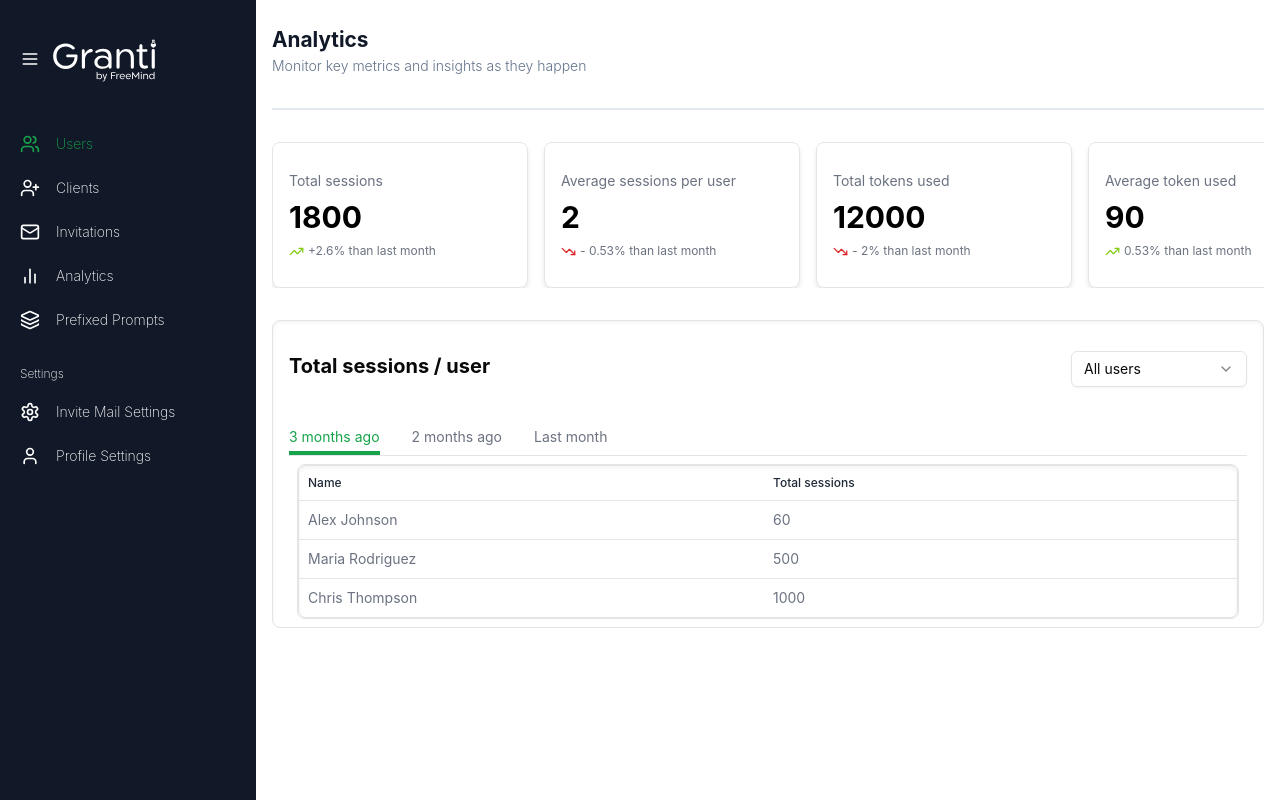
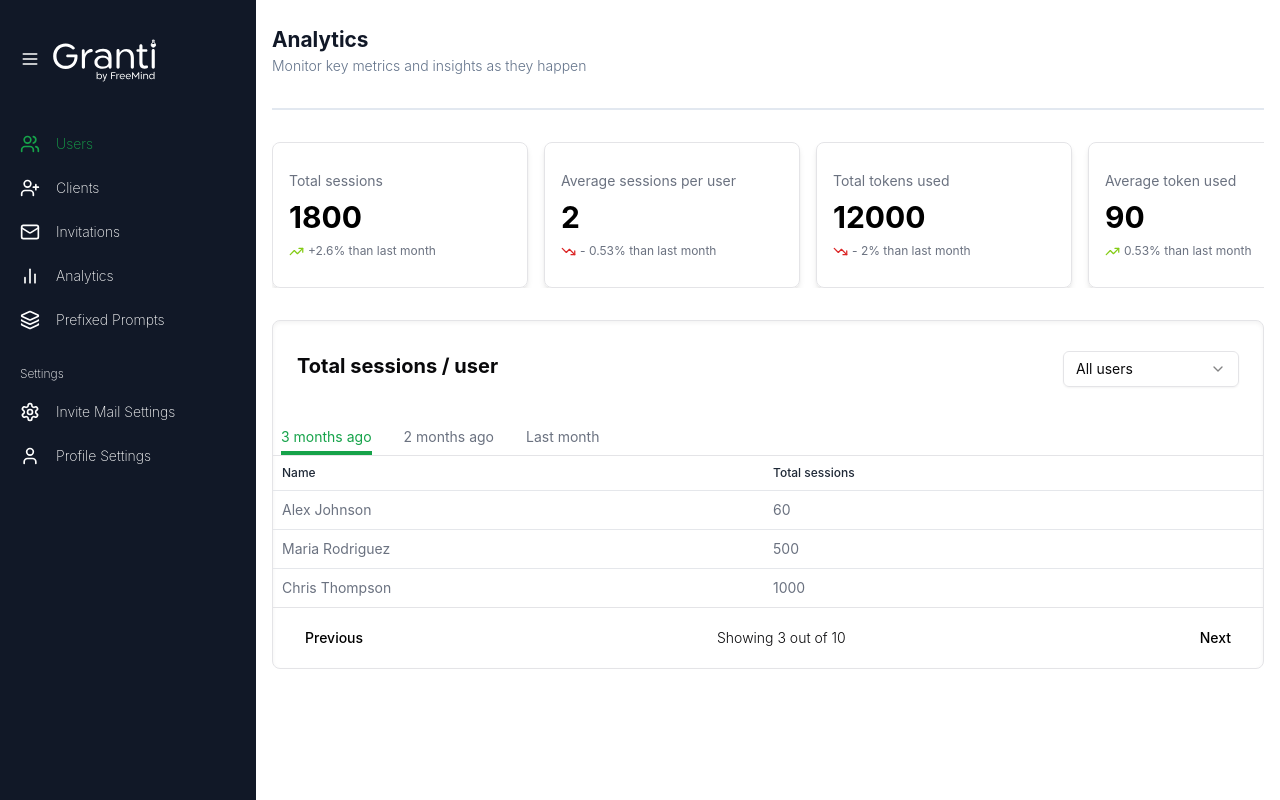
Before and after one commit to littlegod20/Freemind, a React (Vite) app: page /analytics in a window 1280 px wide. Built offline with nearby package versions, Linux system fonts and the light colour scheme.

Commit message:
more modifications done to the reusable table component to factor the specific details of the analytics page's table

```diff
--- a/src/components/Table.tsx
+++ b/src/components/Table.tsx
@@ -12,6 +12,8 @@ const Table: React.FC<TableTypes> = ({
   pagination = false,
   titlesClassName = "",
   detailsClassName = "",
+  tableClassName = "",
+  overAllContainerClassName = "",
 }) => {
   const [details, setDetails] = useState(
     tableDetails.map((item) => ({ ...item, show: false }))
@@ -32,15 +34,27 @@ const Table: React.FC<TableTypes> = ({
   };
 
   return (
-    <div className="border rounded-lg w-full ">
-      <div className="overflow-scroll rounded-lg border shadow-inner flex">
+    <div
+      className={` w-full ${
+        overAllContainerClassName
+          ? overAllContainerClassName
+          : "rounded-lg border"
+      } `}
+    >
+      <div
+        className={`overflow-scroll   flex ${
+          tableClassName ? tableClassName : "rounded-lg border shadow-inner"
+        }`}
+      >
         <table className="text-sm w-full">
           <thead className="p-2 w-full ">
             <tr className="flex gap-2 p-2 justify-between">
               {tableTitles.map((item, index) => (
                 <th
                   key={index}
-                  className={` flex justify-start md:text-left text-[#1F2937] font-medium text-xs ${titlesClassName ? titlesClassName : 'md:w-[120px] w-16'}`}
+                  className={` flex justify-start md:text-left text-[#1F2937] font-medium text-xs ${
+                    titlesClassName ? titlesClassName : "md:w-[120px] w-16"
+                  }`}
                 >
                   <p className="truncate md:text-wrap">{item}</p>
                 </th>
--- a/src/components/widgets/CommonTab.tsx
+++ b/src/components/widgets/CommonTab.tsx
@@ -19,7 +19,7 @@ const CommonTab: React.FC<CommonTabTypes> = ({
 }) => {
   return (
     <>
-      <div className={`w-full pt-2 flex gap-8 ${!tabTitleStyle ?'justify-between': ''} border-b-[1px]`}>
+      <div className={`w-full pt-2  px-2 flex gap-8 ${!tabTitleStyle ?'justify-between': ''} border-b-[1px]`}>
         {tabData.map((item, index) => (
           <div
             className={`pb-1 border-b-4 text-gray-500 flex ${
--- a/src/pages/Analytics/Analytics.tsx
+++ b/src/pages/Analytics/Analytics.tsx
@@ -41,7 +41,7 @@ const Analytics = () => {
         <StatisticsBox data={statisticsData.data} />
       </section>
 
-      <section className="mt-8 pt-6 px-4 border rounded-lg shadow-inner">
+      <section className="mt-8 pt-6 border rounded-lg shadow-inner">
         <SessionsTableHeader />
 
         <div className="mt-8">
@@ -49,6 +49,7 @@ const Analytics = () => {
             tabData={tabData}
             onClickTab={handleAnalyticsTab}
             tabTitleStyle={"justify-between bg-blue-400"}
+            childrenClassName="px-0 py-0"
           >
             <CommonTabChild tabNumber={0} childIndex={childIndex}>
               <Table
@@ -56,6 +57,9 @@ const Analytics = () => {
                 tableDetails={analyticsTableDetails}
                 titlesClassName="w-1/2"
                 detailsClassName="w-1/2"
+                overAllContainerClassName="rounded-b-lg"
+                tableClassName="rounded-none border-b-[1px]"
+                pagination={true}
               />
             </CommonTabChild>
           </CommonTab>
--- a/src/pages/Analytics/components/SessionsTableHeader.tsx
+++ b/src/pages/Analytics/components/SessionsTableHeader.tsx
@@ -2,7 +2,7 @@ import Inputs from "@/components/Inputs";
 const SessionsTableHeader = () => {
   return (
     <>
-      <header className="flex justify-between items-center">
+      <header className="flex justify-between items-center px-6">
         <p className="w-[104px] sm:w-full font-bold text-sm sm:text-xl">
           Total sessions / user
         </p>
--- a/src/utils/types.ts
+++ b/src/utils/types.ts
@@ -53,6 +53,8 @@ export interface TableTypes {
   detailsClassName?: ClassNameValue;
   moreOptions?: MoreOptions[];
   pagination?: boolean;
+  tableClassName?: ClassNameValue;
+  overAllContainerClassName?: ClassNameValue;
 }
 
 export interface CardWithFormTypes {
```
